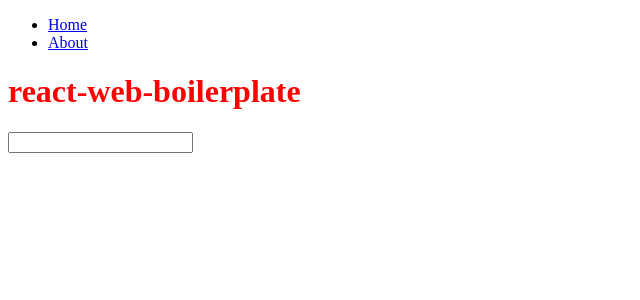
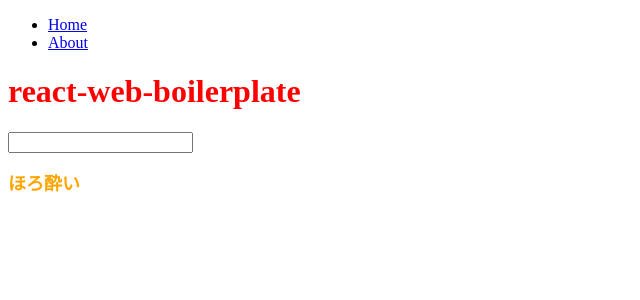
Before and after one commit to MaxfieldWalker/carol, a React app: page / in a window 1280 px wide. Shown: the top 300 px of the page, without its empty margins (0-640 px from the left). Built offline with nearby package versions, Linux system fonts and the light colour scheme.

Commit message:
Use experimental component in view

```diff
--- a/src/app.tsx
+++ b/src/app.tsx
@@ -2,8 +2,9 @@ import * as React from "react";
 import TextInput from "./views/textInput";
 import { Provider } from "react-redux";
 import { store } from "./store";
-import { BrowserRouter, Route, Link } from 'react-router-dom';
+import { BrowserRouter, Route, Link } from "react-router-dom";
 import About from "./views/about";
+import { SakeName } from "./components/atoms/sakeName";
 
 export default class App extends React.Component {
   render() {
@@ -12,12 +13,17 @@ export default class App extends React.Component {
         <BrowserRouter>
           <div>
             <ul>
-                            <li><Link to="/">Home</Link></li>
-                            <li><Link to="/about">About</Link></li>
+              <li>
+                <Link to="/">Home</Link>
+              </li>
+              <li>
+                <Link to="/about">About</Link>
+              </li>
             </ul>
             <h1 className="title">react-web-boilerplate</h1>
             <Route exact path="/" component={TextInput} />
             <Route path="/about" component={About} />
+            <SakeName>ほろ酔い</SakeName>
           </div>
         </BrowserRouter>
       </Provider>
```
Lines whose indentation alone changed are shown as unchanged.
